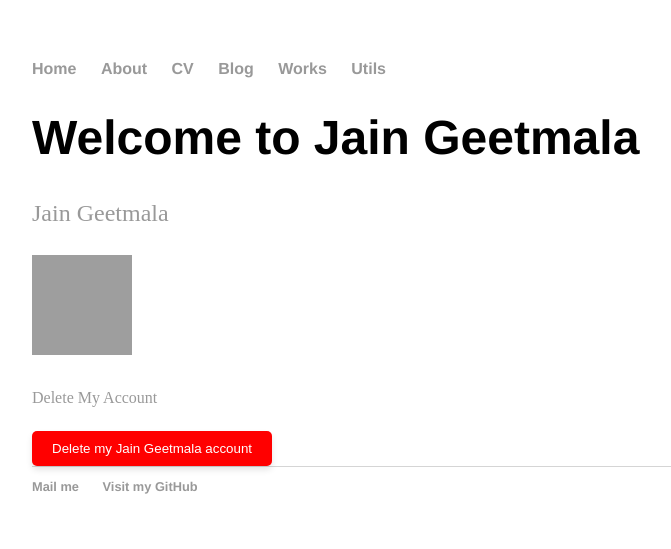
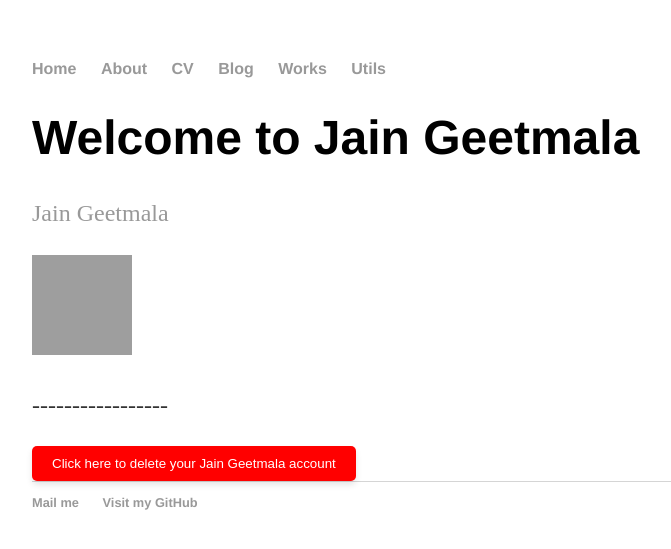
Before and after one commit to SwetaTheBest/swetathebest.github.io, a Jekyll site: the page built from utils/index.html, in a window 1280 px wide. Shown: the top 549 px of the page, without its empty margins (160-831 px from the left). Built offline with Jekyll 4.4.1, drawn with Linux system fonts in a browser that asks for light colours; grey boxes are pictures that could not be loaded.

Commit message:
Update index.html
updated button text

```diff
--- a/utils/index.html
+++ b/utils/index.html
@@ -9,8 +9,7 @@ title: Play Store Apps Utility
 	<p><image src="https://lh3.googleusercontent.com/9Yu-TJ6Mceq871DLhBsSaejvln-jMC5pol-PqTbC1ZokgAsdPJ6SuXkqxLPJjMFYgGc=s360-rw"
 		  alt="Jain Geetmala" height = "100" width= "100"></p>
 
- <p></p> <a href="mailto:swetajain04@gmail.com?Subject=Delete Account Request" target="_blank">
-Delete My Account</a></p>
+ <p>    -----------------    </p>
 
 	    <style>
         /* Style for the button */
@@ -25,7 +24,7 @@ Delete My Account</a></p>
         }
     </style>
 	    <!-- HTML button to send an email -->
-    <button class="custom-button" id="sendEmailButton">Delete my Jain Geetmala account</button>
+    <button class="custom-button" id="sendEmailButton">Click here to delete your Jain Geetmala account</button>
 
     <script>
         // JavaScript to handle the button click event
```
